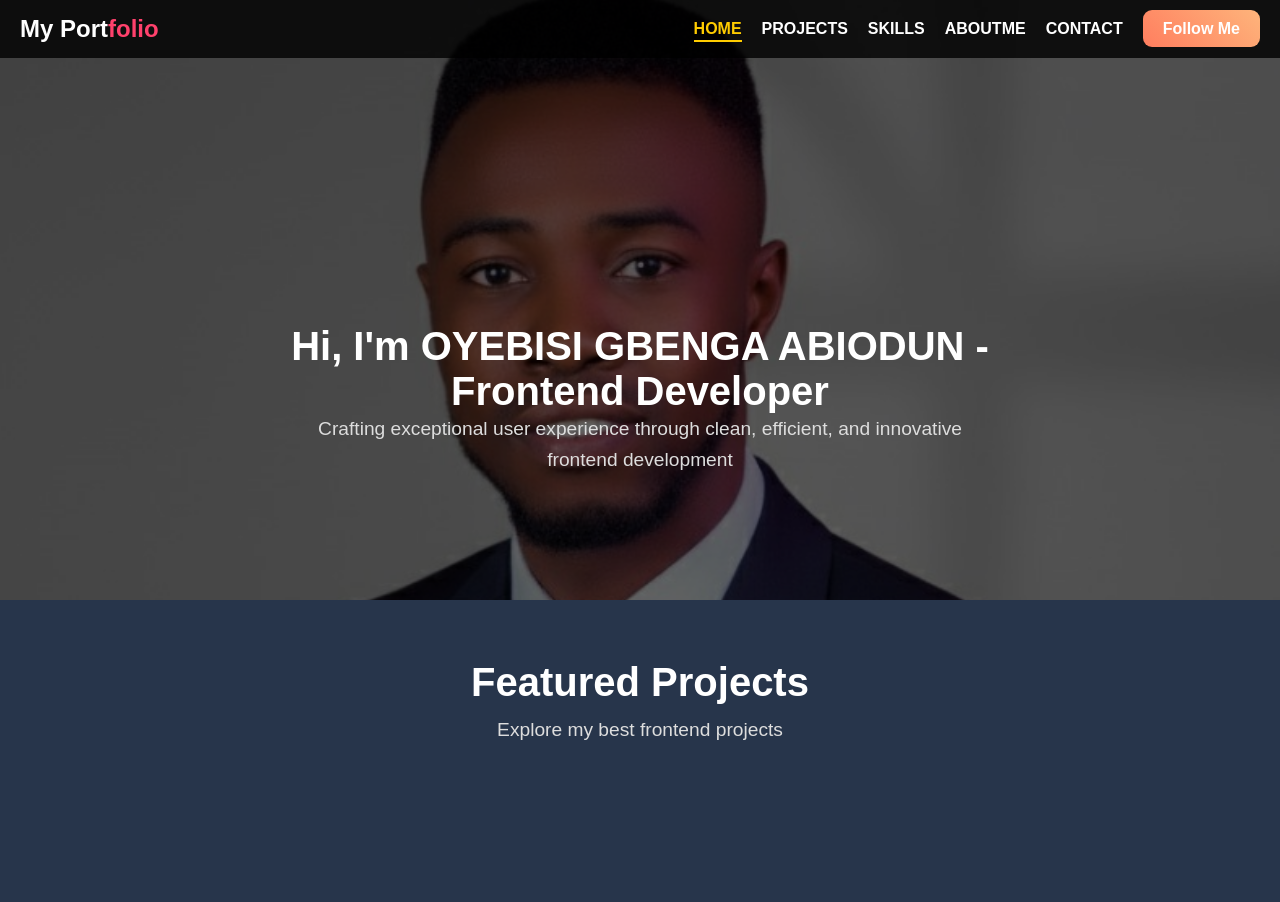
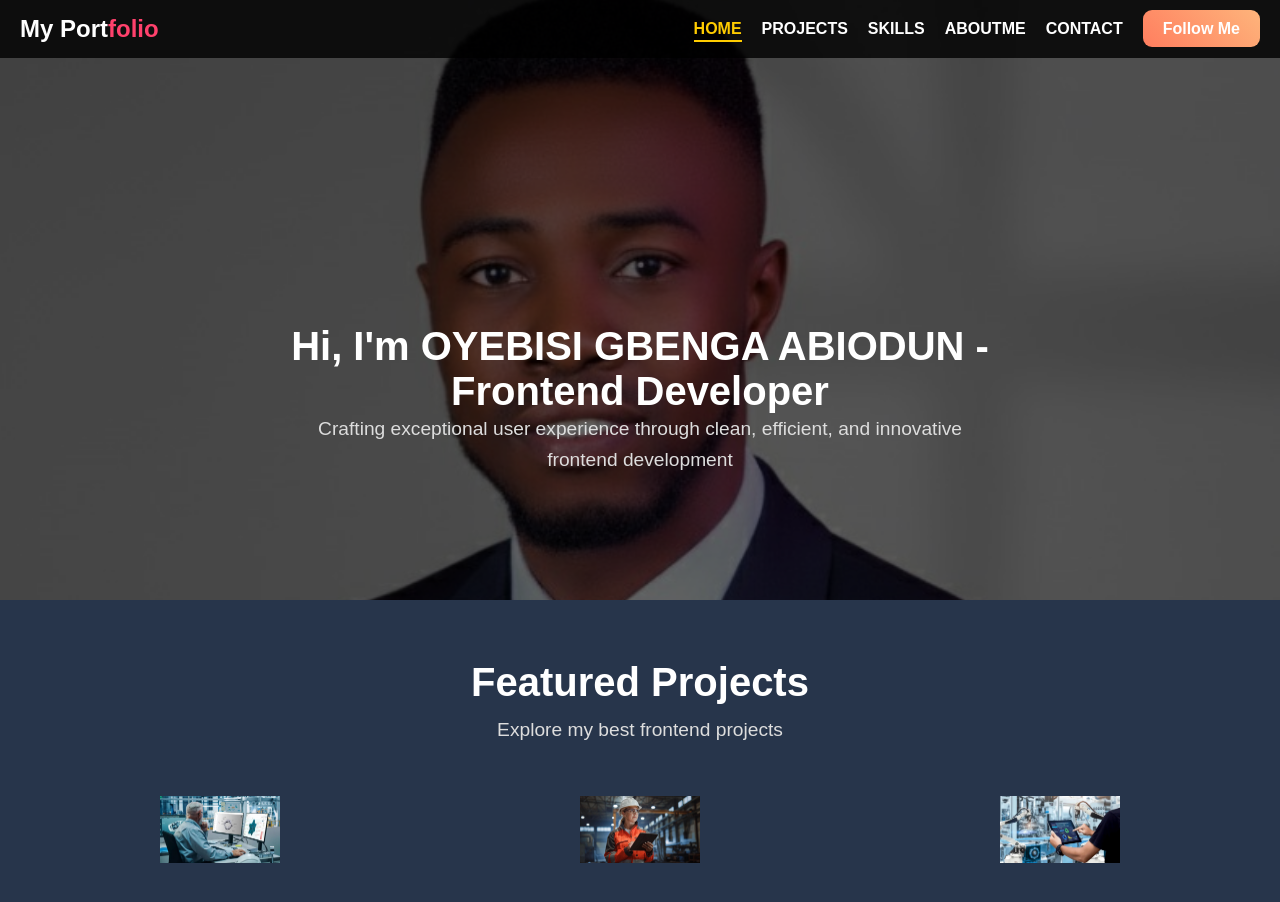
Before and after one commit to Dev-Bisi/portfolio, a plain HTML site: page index.html in a window 1280 px wide. Shown: the top 902 px of the page. Drawn offline with Linux system fonts and the light colour scheme.

Commit message:
add a link to the image

```diff
--- a/index.html
+++ b/index.html
@@ -34,9 +34,17 @@
         <h2>Featured Projects</h2>
         <p>Explore my best frontend projects</p>
         <div class="project-gallery">
-            <a href="https://techty-website-pi.vercel.app/"></a>
-            <a href="https://estates-proj.vercel.app/"></a>
-            <a href="https://greener-pasture-academy.vercel.app/"></a>
+            <a href="https://yourproject1link.com" target="_blank">
+                <img src="images/tech1.jpg" alt="project 1">
+            </a>
+
+            <a href="https://yourproject2link.com" target="_blank">
+             <img src="images/tech3.jpg" alt="project 2">
+            </a>
+
+            <a href="https://yourproject3link.com" target="_blank">
+                <img src="images/tech4.jpg" alt="project 3">
+            </a>
         </div>
     </section>
     <section class="skills-section scroll-anim" id="skills">
```
